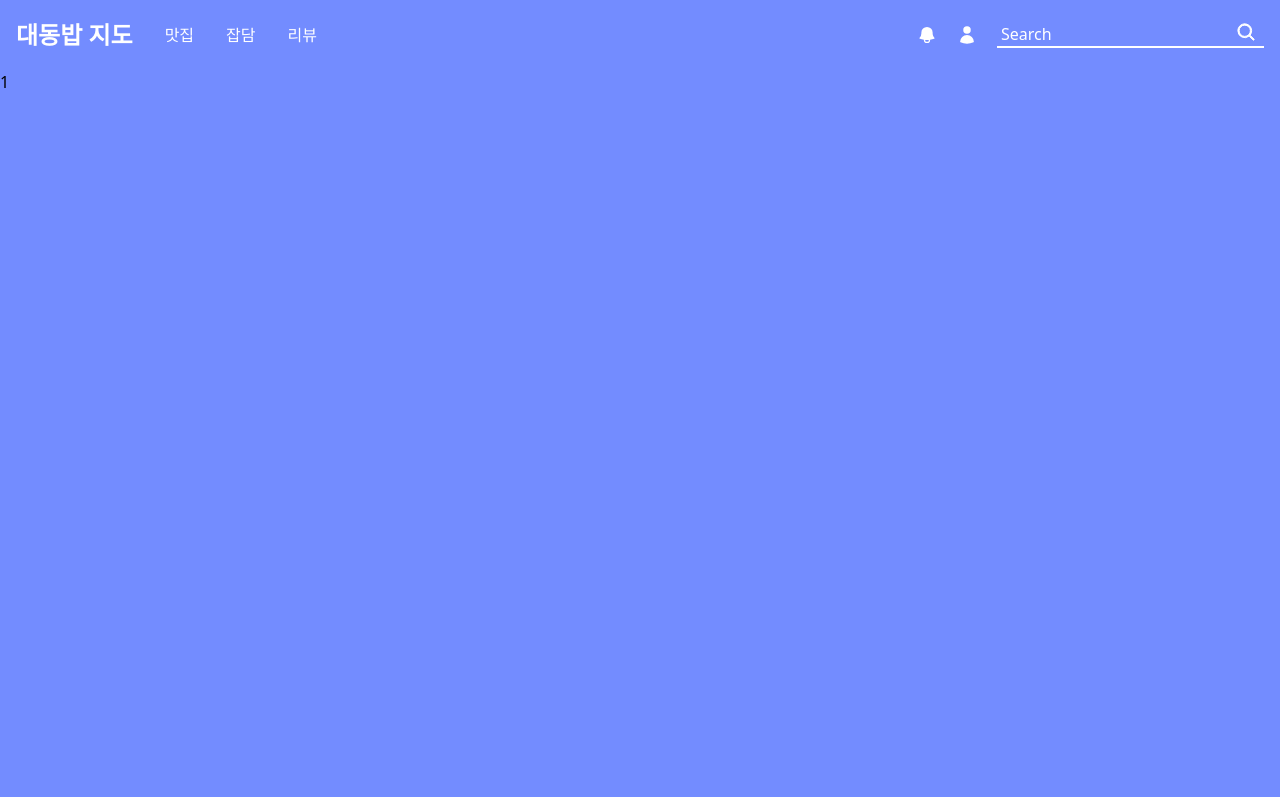
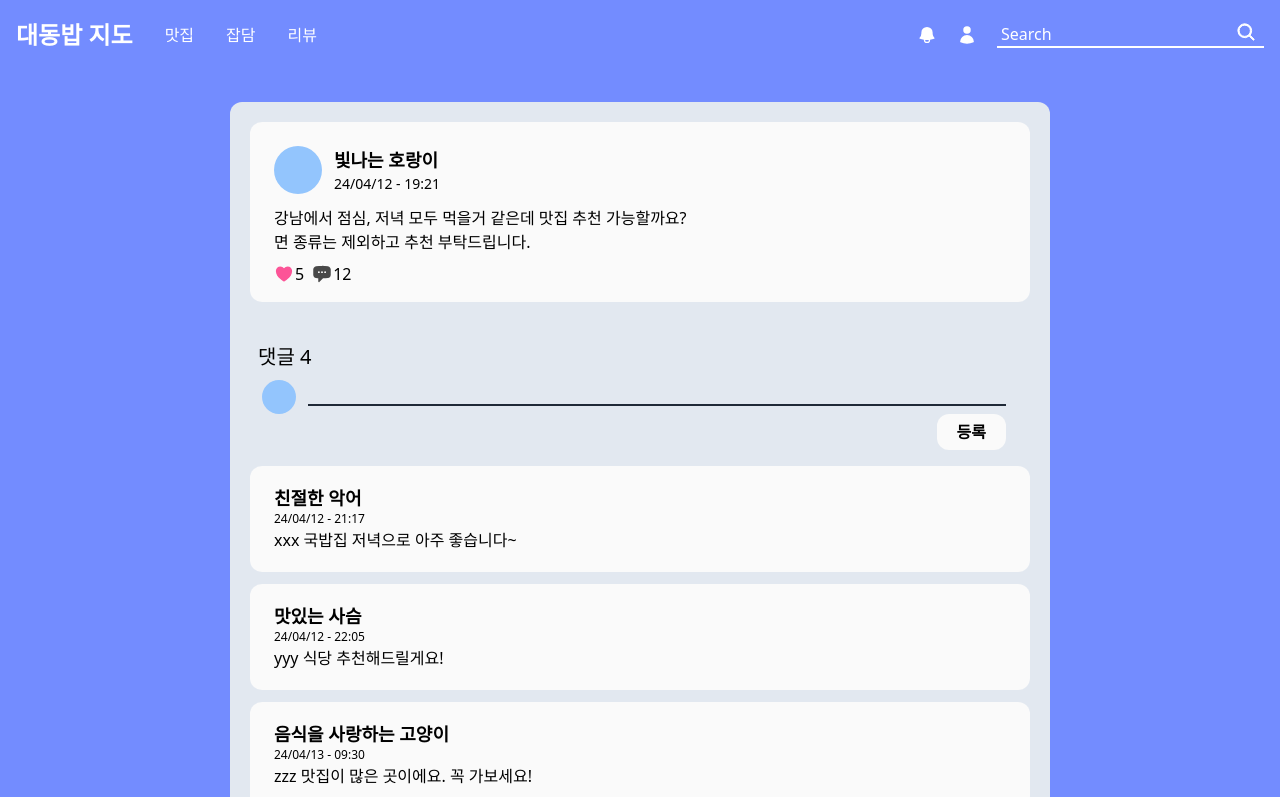
Before and after one commit to ICE0208/daedong-food-map, a Next.js app: page /talk/1 in a window 1280 px wide. Shown: the top 797 px of the page. Built offline with nearby package versions, Linux system fonts and the light colour scheme.

Commit message:
feat: 상세 talk 페이지 완성

```diff
--- /dev/null
+++ b/src/app/(auth)/talk/[id]/components/Comment.tsx
@@ -0,0 +1,19 @@
+interface CommentProps {
+  author: string;
+  formattedData: string;
+  content: string;
+}
+
+export default function Comment({
+  author,
+  formattedData,
+  content,
+}: CommentProps) {
+  return (
+    <div className="flex flex-col rounded-xl bg-neutral-50 px-6 py-5">
+      <span className="text-[18px] font-semibold leading-6">{author}</span>
+      <span className="text-[12px]">{formattedData}</span>
+      <span className="whitespace-pre-wrap break-words">{content}</span>
+    </div>
+  );
+}
--- /dev/null
+++ b/src/app/(auth)/talk/[id]/components/TalkDetail.tsx
@@ -0,0 +1,62 @@
+"use client";
+
+import HeartSVG from "@/icons/HeartSVG";
+import CommentSVG from "@/icons/CommentSVG";
+import SVGButton from "@/components/SVGButton";
+
+interface RecentComment {
+  author: string;
+  content: string;
+}
+
+interface TalkPreviewProps {
+  talkId: number;
+  author: string;
+  formattedData: string;
+  content: string;
+  heartCount: number;
+  commentCount: number;
+  recentComment: RecentComment;
+}
+
+export default function TalkDetail({
+  talkId,
+  author,
+  formattedData,
+  content,
+  heartCount,
+  commentCount,
+  recentComment,
+}: TalkPreviewProps) {
+  return (
+    <div className="w-full overflow-hidden rounded-xl bg-neutral-50 transition">
+      <div className="p-6 pb-4">
+        {/* 프로필 */}
+        <div className="flex items-center gap-3">
+          <div className="aspect-square w-12 rounded-full bg-blue-300"></div>
+          <div className="flex flex-col">
+            <span className="text-lg font-semibold">{author}</span>
+            <span className="text-sm">{formattedData}</span>
+          </div>
+        </div>
+        <div className="my-3" />
+        {/* 텍스트 부분 */}
+        <div>
+          <span className="whitespace-pre-wrap break-words">{content}</span>
+        </div>
+        <div className="my-2" />
+        {/* 좋아요, 댓글 아이콘, 개수 */}
+        <div className="flex items-center gap-2">
+          <div className="flex items-center gap-[1px]">
+            <SVGButton svg={HeartSVG} size={5} color="rgb(252, 84, 151)" />
+            <span>{heartCount}</span>
+          </div>
+          <div className="flex items-center gap-[1px]">
+            <SVGButton svg={CommentSVG} size={5} color="rgb(72, 72, 72)" />
+            <span>{commentCount}</span>
+          </div>
+        </div>
+      </div>
+    </div>
+  );
+}
--- a/src/app/(auth)/talk/[id]/page.tsx
+++ b/src/app/(auth)/talk/[id]/page.tsx
@@ -1,11 +1,79 @@
+import { default as talkMockData } from "@/mocks/talkData";
+import { redirect } from "next/navigation";
+
+import Comment from "./components/Comment";
+import TalkDetail from "./components/TalkDetail";
+
 interface TalkDetailPageProps {
   params: {
     id: string;
   };
 }
 
-export default function TalkDetailPage({ params }: TalkDetailPageProps) {
+const getDetailTalkData = async (talkId: number) => {
+  const mockTalkData = talkMockData;
+  const filteredMockTalkData = mockTalkData.filter(
+    (data) => data.talkId === talkId,
+  );
+
+  return filteredMockTalkData ? filteredMockTalkData[0] : null;
+};
+
+export default async function TalkDetailPage({ params }: TalkDetailPageProps) {
   const { id: talkId } = params;
+  const detailTalkData = await getDetailTalkData(+talkId);
 
-  return <>{talkId}</>;
+  if (!detailTalkData) {
+    redirect("/talk");
+  }
+
+  return (
+    <main className="flex justify-center px-24 py-8">
+      <div className="w-full max-w-[820px] rounded-xl bg-slate-200 p-[20px]">
+        <div className="flex w-full flex-col">
+          <TalkDetail
+            key={detailTalkData.talkId}
+            talkId={detailTalkData.talkId}
+            author={detailTalkData.author}
+            formattedData={detailTalkData.formattedData}
+            content={detailTalkData.content}
+            heartCount={detailTalkData.heartCount}
+            commentCount={detailTalkData.commentCount}
+            recentComment={detailTalkData.recentComment}
+          />
+          <div className="my-1" />
+
+          <div className="my-4" />
+          <span className="ml-[8px] text-[20px]">
+            댓글 {detailTalkData.comments.length}
+          </span>
+          <div className="my-1" />
+          <form className="flex items-start gap-3 px-3 pr-6">
+            <div className="aspect-square w-[36px] rounded-full bg-blue-300" />
+            <div className="flex w-full flex-col gap-2">
+              <input
+                className="w-full border-b-2 border-gray-800 bg-transparent outline-none"
+                name="content"
+              />
+              <button className="self-end rounded-xl bg-neutral-50 px-[20px] py-[6px] font-semibold">
+                등록
+              </button>
+            </div>
+          </form>
+          <div className="my-2" />
+          {detailTalkData.comments.length > 0 ? (
+            <div className="space-y-3">
+              {detailTalkData.comments.map((comment, index) => (
+                <Comment key={index} {...comment} />
+              ))}
+            </div>
+          ) : (
+            <div className="flex justify-center pb-12 pt-4 text-xl">
+              댓글이 없습니다. 😭
+            </div>
+          )}
+        </div>
+      </div>
+    </main>
+  );
 }
--- a/src/mocks/talkData.ts
+++ b/src/mocks/talkData.ts
@@ -10,7 +10,31 @@ const talkData = [
     recentComment: {
       author: "친절한 악어",
       content: "xxx 국밥집 저녁으로 아주 좋습니다~",
+      formattedData: "24/04/12 - 21:17",
     },
+    comments: [
+      {
+        author: "친절한 악어",
+        content: "xxx 국밥집 저녁으로 아주 좋습니다~",
+        formattedData: "24/04/12 - 21:17",
+      },
+      {
+        author: "맛있는 사슴",
+        content: "yyy 식당 추천해드릴게요!",
+        formattedData: "24/04/12 - 22:05",
+      },
+      {
+        author: "음식을 사랑하는 고양이",
+        content: "zzz 맛집이 많은 곳이에요. 꼭 가보세요!",
+        formattedData: "24/04/13 - 09:30",
+      },
+      {
+        author: "식도락을 즐기는 강아지",
+        content: "xxx 국밥집은 정말 맛있어요. 점심으로도 강추합니다.",
+        formattedData: "24/04/13 - 11:45",
+      },
+      // 추가 코멘트
+    ],
   },
   {
     talkId: 2,
@@ -22,7 +46,31 @@ const talkData = [
     recentComment: {
       author: "매력적인 토끼",
       content: "yyy 카페 추천드릴게요~",
+      formattedData: "24/04/13 - 11:00",
     },
+    comments: [
+      {
+        author: "매력적인 토끼",
+        content: "yyy 카페 추천드릴게요~",
+        formattedData: "24/04/13 - 11:00",
+      },
+      {
+        author: "디저트 맛있는 물고기",
+        content: "yyy 카페는 분위기도 좋고 디저트 맛도 최고에요.",
+        formattedData: "24/04/13 - 12:30",
+      },
+      {
+        author: "디저트 맛보기",
+        content: "yyy 카페에서는 디저트 종류가 다양하게 있어요. 추천해요!",
+        formattedData: "24/04/14 - 10:15",
+      },
+      {
+        author: "디저트 파는 고양이",
+        content: "yyy 카페는 디저트가 정말 맛있어요. 꼭 들러보세요!",
+        formattedData: "24/04/14 - 14:00",
+      },
+      // 추가 코멘트
+    ],
   },
   {
     talkId: 3,
@@ -34,7 +82,31 @@ const talkData = [
     recentComment: {
       author: "산책을 즐기는 고양이",
       content: "zzz 공원 추천드려요~",
+      formattedData: "24/04/14 - 16:00",
     },
+    comments: [
+      {
+        author: "산책을 즐기는 고양이",
+        content: "zzz 공원 추천드려요~",
+        formattedData: "24/04/14 - 16:00",
+      },
+      {
+        author: "자연을 사랑하는 강아지",
+        content: "zzz 산책로가 있는 공원이 있어요. 꼭 가보세요!",
+        formattedData: "24/04/14 - 17:30",
+      },
+      {
+        author: "자연을 향하는 새",
+        content: "zzz 산책로가 있는 공원에서 자연을 만끽하세요!",
+        formattedData: "24/04/15 - 09:45",
+      },
+      {
+        author: "산림욕을 즐기는 사슴",
+        content: "zzz 숲 속을 산책하며 힐링할 수 있는 곳이에요.",
+        formattedData: "24/04/15 - 11:20",
+      },
+      // 추가 코멘트
+    ],
   },
   {
     talkId: 4,
@@ -46,7 +118,33 @@ const talkData = [
     recentComment: {
       author: "쇼핑 마니아",
       content: "zzz 쇼핑몰 추천해드려요~",
+      formattedData: "24/04/15 - 13:30",
     },
+    comments: [
+      {
+        author: "쇼핑 마니아",
+        content: "zzz 쇼핑몰 추천해드려요~",
+        formattedData: "24/04/15 - 13:30",
+      },
+      {
+        author: "쇼핑 전문가",
+        content: "zzz 강남에는 쇼핑 명소가 많아요. 다양한 쇼핑을 즐겨보세요!",
+        formattedData: "24/04/15 - 14:45",
+      },
+      {
+        author: "패션을 즐기는 고양이",
+        content:
+          "zzz 강남은 쇼핑하기 좋은 도시에요. 다양한 쇼핑 명소를 추천드려요!",
+        formattedData: "24/04/16 - 10:00",
+      },
+      {
+        author: "스타일리스트",
+        content:
+          "zzz 강남에는 유명 브랜드 쇼핑몰이 많아요. 스타일리시한 아이템을 찾아보세요!",
+        formattedData: "24/04/16 - 12:15",
+      },
+      // 추가 코멘트
+    ],
   },
   {
     talkId: 5,
@@ -58,8 +156,34 @@ const talkData = [
     recentComment: {
       author: "여행을 즐기는 사자",
       content: "zzz 관광지 추천해요~",
+      formattedData: "24/04/16 - 10:30",
     },
+    comments: [
+      {
+        author: "여행을 즐기는 사자",
+        content: "zzz 관광지 추천해요~",
+        formattedData: "24/04/16 - 10:30",
+      },
+      {
+        author: "여행가",
+        content: "zzz 강남에는 멋진 관광지가 많아요. 즐거운 여행 되세요!",
+        formattedData: "24/04/16 - 11:45",
+      },
+      {
+        author: "여행을 즐기는 고래",
+        content: "zzz 강남에서 볼 만한 곳이 많이 있어요. 추천해드려요!",
+        formattedData: "24/04/16 - 13:00",
+      },
+      {
+        author: "지식을 찾는 동물",
+        content:
+          "zzz 강남의 유명한 관광 명소를 즐기세요. 풍부한 경험이 될 거예요!",
+        formattedData: "24/04/17 - 09:30",
+      },
+      // 추가 코멘트
+    ],
   },
+  // 추가 데이터 항목들도 마찬가지로 포함
 ];
 
 export default talkData;
```
